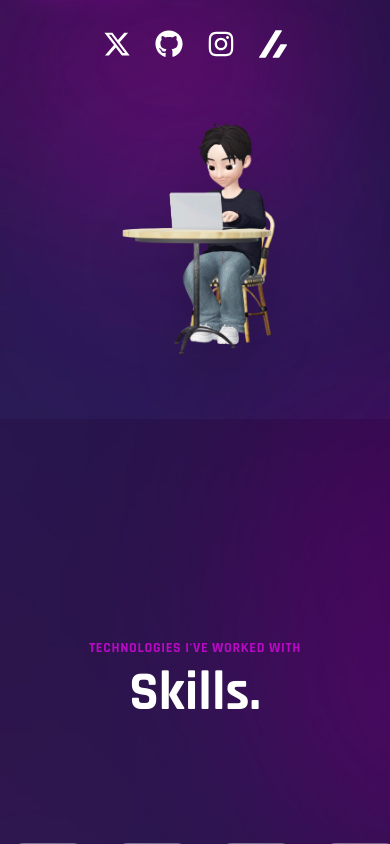
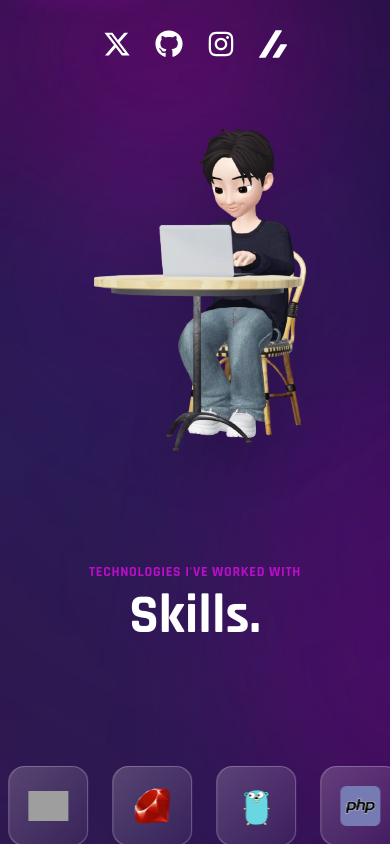
Before and after one commit to Yu-326-ta/portfolio, a Next.js app: page / in a window 390 px wide. Shown: the part 660-1504 px from the top of the page. Built offline with nearby package versions, Linux system fonts and the light colour scheme; grey boxes are pictures that could not be loaded; a web font is replaced by a local one.

Commit message:
fix: BannerとSkillsセクションの境目の色切れを修正
- Bannerからbg-primaryとoverflow-hiddenを削除
- Skillsからbg-primaryを削除
- 背景グラデーション効果が自然に継続するように改善

```diff
--- a/components/Banner.tsx
+++ b/components/Banner.tsx
@@ -29,7 +29,7 @@ const Banner = () => {
 
   return (
     <section
-      className="min-h-[100vh] flex items-center relative overflow-hidden pt-28 lg:pt-36 pb-12"
+      className="min-h-[100vh] flex items-center relative pt-28 lg:pt-36 pb-0 lg:pb-12"
       id="home"
     >
       {/* Background Elements */}
@@ -71,8 +71,8 @@ const Banner = () => {
               viewport={{ once: true, amount: 0.3 }}
               className="text-[40px] font-bold leading-[0.9] lg:text-[110px] mb-6"
             >
-              YUTA{" "}
-              <span className="text-transparent bg-clip-text bg-gradient-to-r from-accent to-cyan-400">
+              <span className="text-white">YUTA </span>
+              <span className="text-transparent bg-clip-text bg-gradient-to-r from-[#B809C3] to-[#22D3EE]">
                 YOSHINAGA
               </span>
             </motion.h1>
@@ -89,7 +89,7 @@ const Banner = () => {
                 key={language}
                 sequence={[t("banner.role1"), 2000, t("banner.role2"), 2000]}
                 speed={50}
-                className="text-accent decoration-cyan-400"
+                className="text-[#B809C3]"
                 wrapper="span"
                 repeat={Infinity}
               />
@@ -186,7 +186,7 @@ const Banner = () => {
             initial="hidden"
             whileInView={"show"}
             viewport={{ once: true, amount: 0.3 }}
-            className="flex flex-1 max-w-[200px] lg:max-w-[500px] w-full relative justify-center items-center mx-auto mt-8 lg:mt-0"
+            className="flex flex-1 max-w-[280px] sm:max-w-[350px] lg:max-w-[500px] w-full relative justify-center items-center mx-auto mt-8 lg:mt-0"
           >
             {/* Decorative circle behind image */}
             <motion.div
--- a/components/Skills.tsx
+++ b/components/Skills.tsx
@@ -135,7 +135,7 @@ const Skills = () => {
   );
 
   return (
-    <section className="section py-32 overflow-hidden" id="skills">
+    <section className="section pt-0 lg:pt-32 pb-32 overflow-hidden" id="skills">
       <div className="container mx-auto">
         {/* Title Section */}
         <motion.div
@@ -152,7 +152,7 @@ const Skills = () => {
           <p
             className={`${styles.sectionSubText} text-center ${
               language === "ja" ? "mb-8 lg:mb-12" : "mb-4"
-            } text-accent`}
+            } text-[#B809C3]`}
           >
             {t("skills.subtitle")}
           </p>
```
